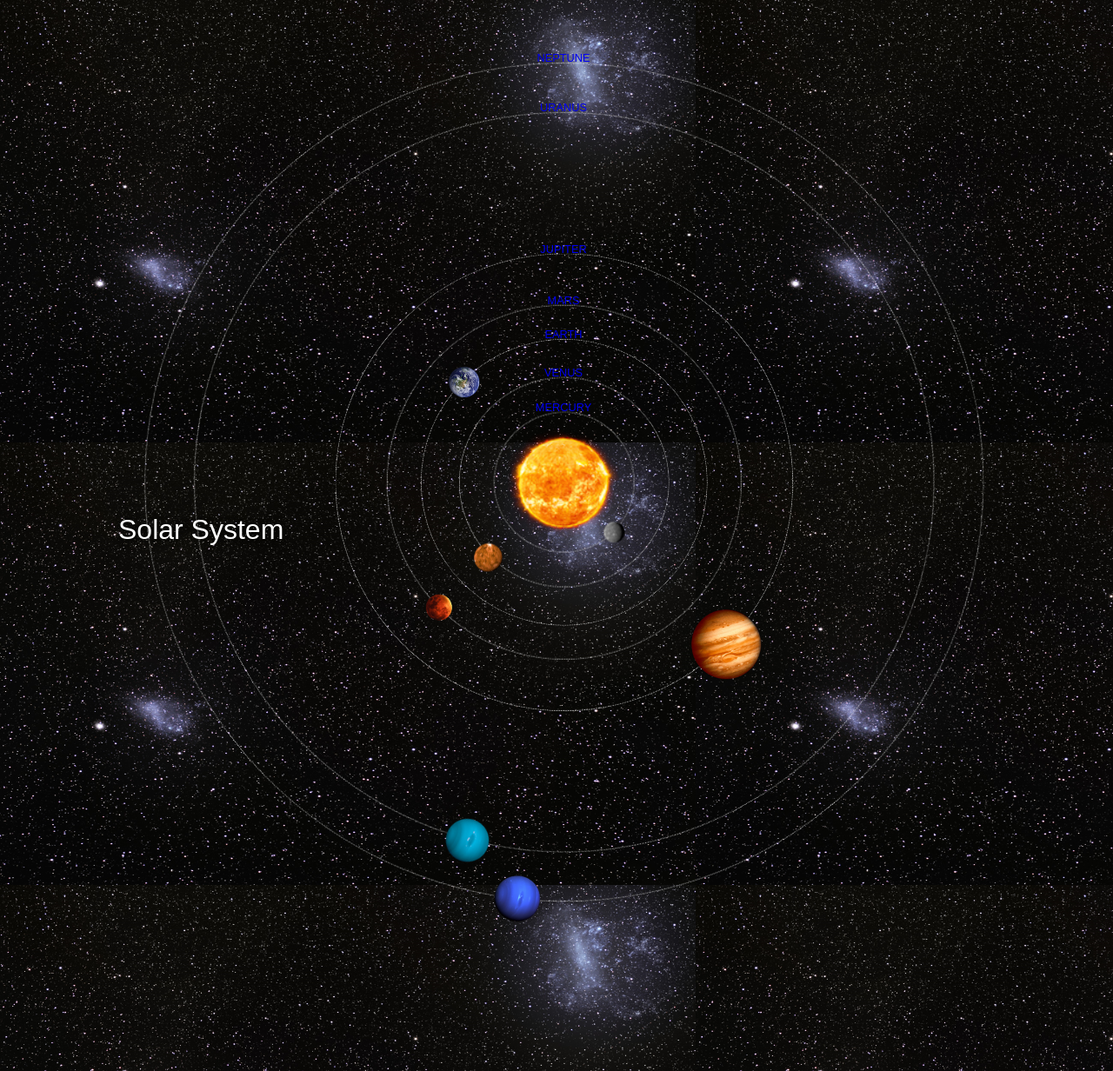
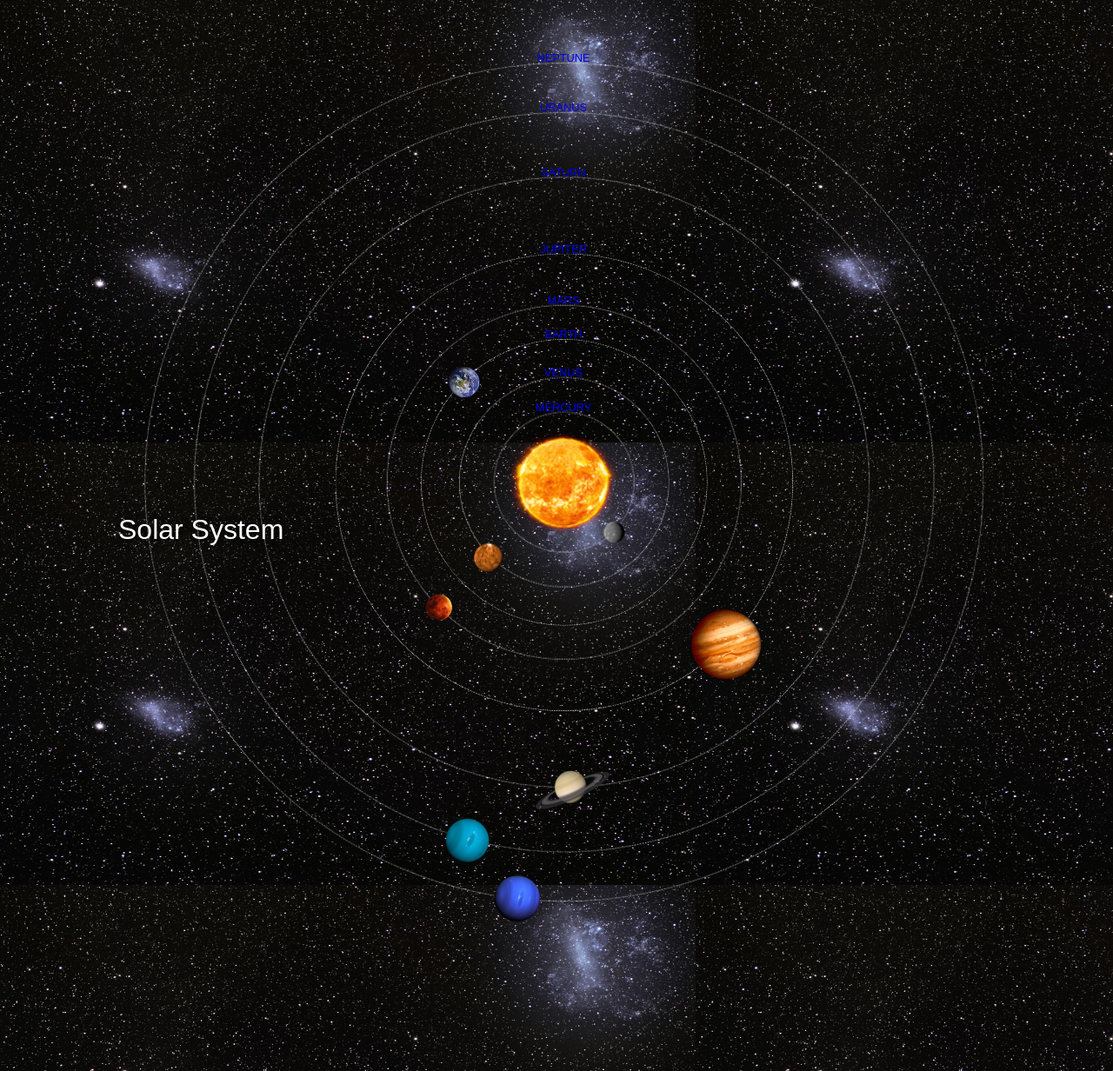
Before and after one commit to nyawosebathandwa52-ITvarsity/Module-5-Assessment-1, a plain HTML site: page index.html in a window 1280 px wide. Shown: the top 1232 px of the page at 87% size. Drawn offline with Linux system fonts and the light colour scheme.

Commit message:
Updated index.html

```diff
--- a/index.html
+++ b/index.html
@@ -22,6 +22,13 @@
                 </div>
                 <div id="uranus-label" class="label-box">
                 <a href="uranus.html">URANUS</a>
+                </div>
+
+                <div id="saturn-orbit">
+                <a href="saturn.html"><img src="images/saturn.png" id="saturn"></a>
+                </div>
+                <div id="saturn-label" class="label-box">
+                <a href="saturn.html">SATURN</a>
                 </div>
 
                 <div id="jupiter-orbit">
```
